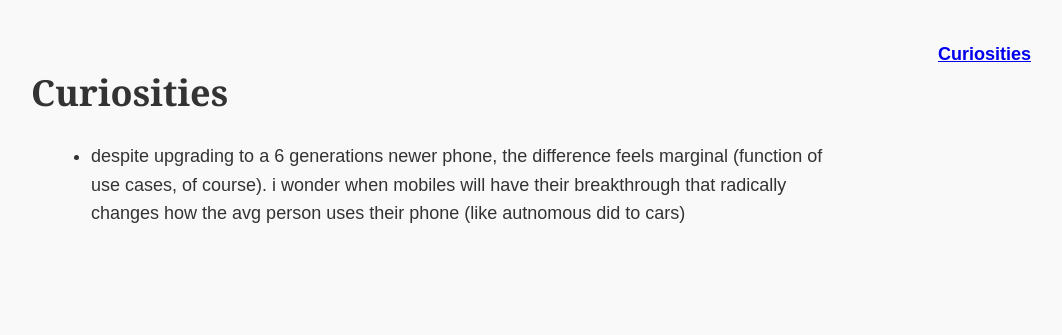
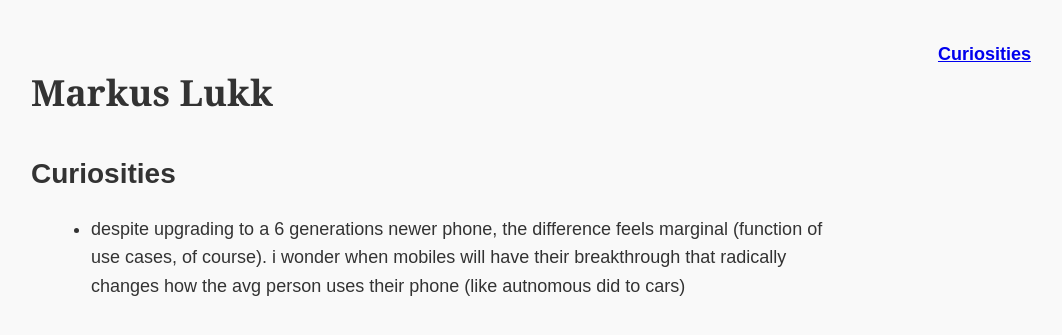
Before and after one commit to markuslukk/markuslukk.github.io, a Jekyll site: the page built from curiosities.html, in a window 1280 px wide. Shown: the top 335 px of the page, without its empty margins (209-1271 px from the left). Built offline with Jekyll 4.4.1, drawn with Linux system fonts in a browser that asks for light colours.

Commit message:
Update curiosities.html

```diff
--- a/curiosities.html
+++ b/curiosities.html
@@ -10,9 +10,9 @@
     <link rel="stylesheet" href="style.css">
 </head>
 <body>
-    <h1>Curiosities</h1>
+    <h1><a href="index.html" style="text-decoration: none; color: #333;">Markus Lukk</a></h1> <!-- Link back to main page -->
+    <h2>Curiosities</h2>
     <ul>
-        <li>despite upgrading to a 6 generations newer phone, the difference feels marginal (function of use cases, of course). i wonder when mobiles will have their breakthrough that radically changes how the avg person uses their phone (like autnomous did to cars) </li>
-        <!-- Add more as needed -->
+        <li>despite upgrading to a 6 generations newer phone, the difference feels marginal (function of use cases, of course). i wonder when mobiles will have their breakthrough that radically changes how the avg person uses their phone (like autnomous did to cars) </li></li>
 </body>
 </html>
```
